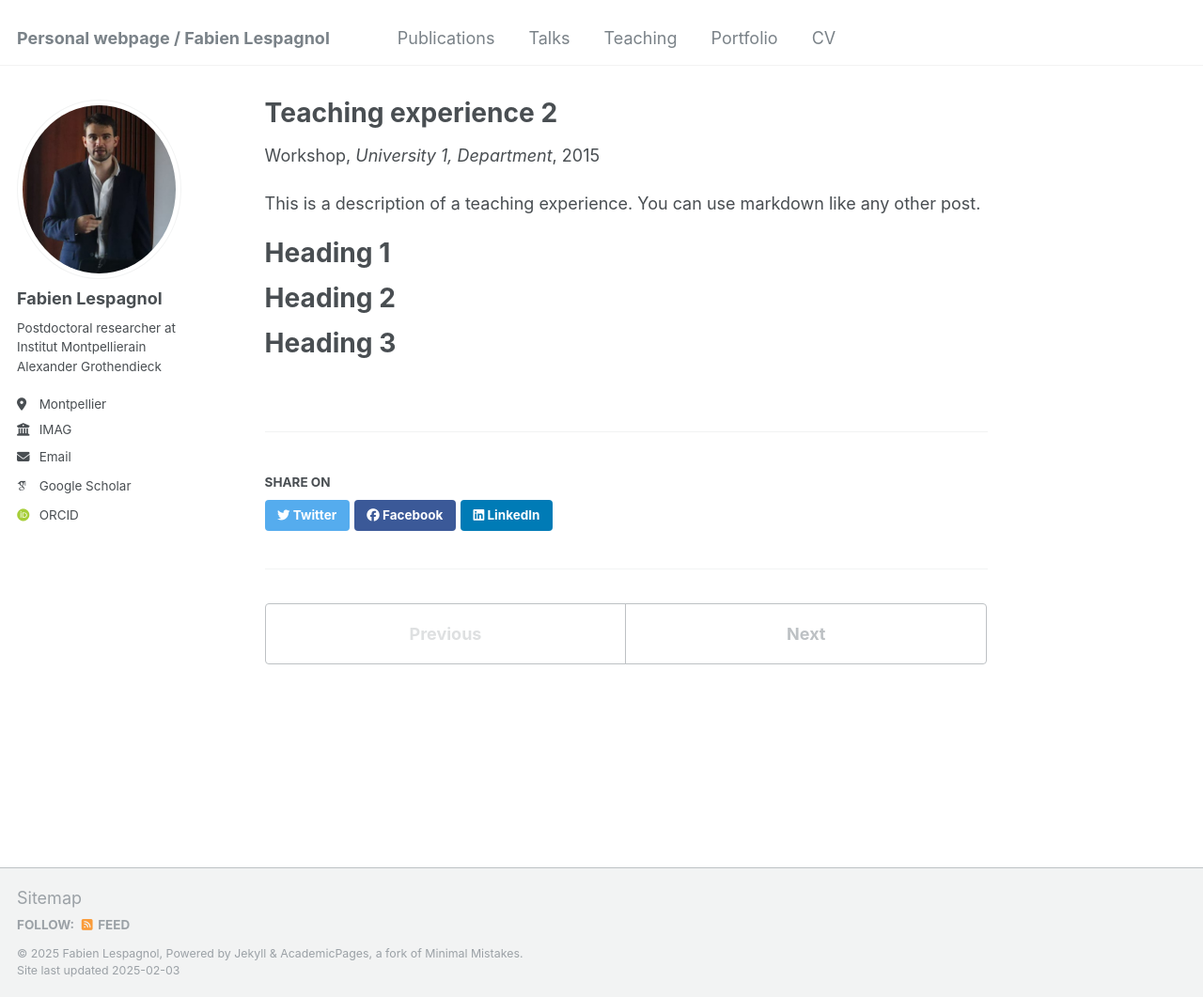
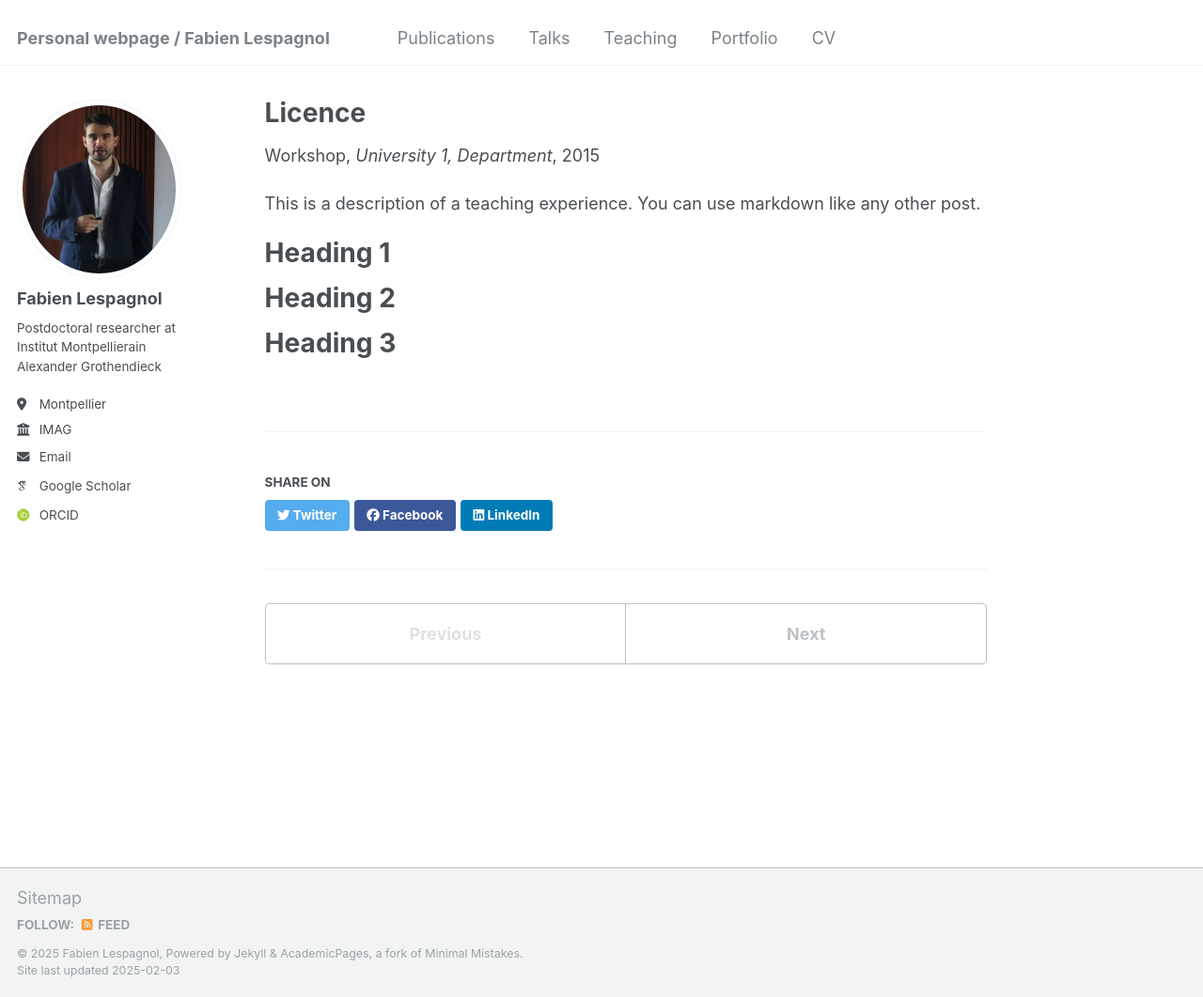
Before and after one commit to FabienLespagnol/fabienlespagnol.github.io, a Jekyll site: the page built from _teaching/2015-spring-teaching-2.md, in a window 1280 px wide and 1061 px high. Shown: the whole window at 94% size. Built offline with Jekyll 4.4.1, drawn with Linux system fonts in a browser that asks for light colours; some web fonts are replaced.

Commit message:
Update 2015-spring-teaching-2.md

```diff
--- a/_teaching/2015-spring-teaching-2.md
+++ b/_teaching/2015-spring-teaching-2.md
@@ -1,5 +1,5 @@
 ---
-title: "Teaching experience 2"
+title: "Licence"
 collection: teaching
 type: "Workshop"
 permalink: /teaching/2015-spring-teaching-1
```
